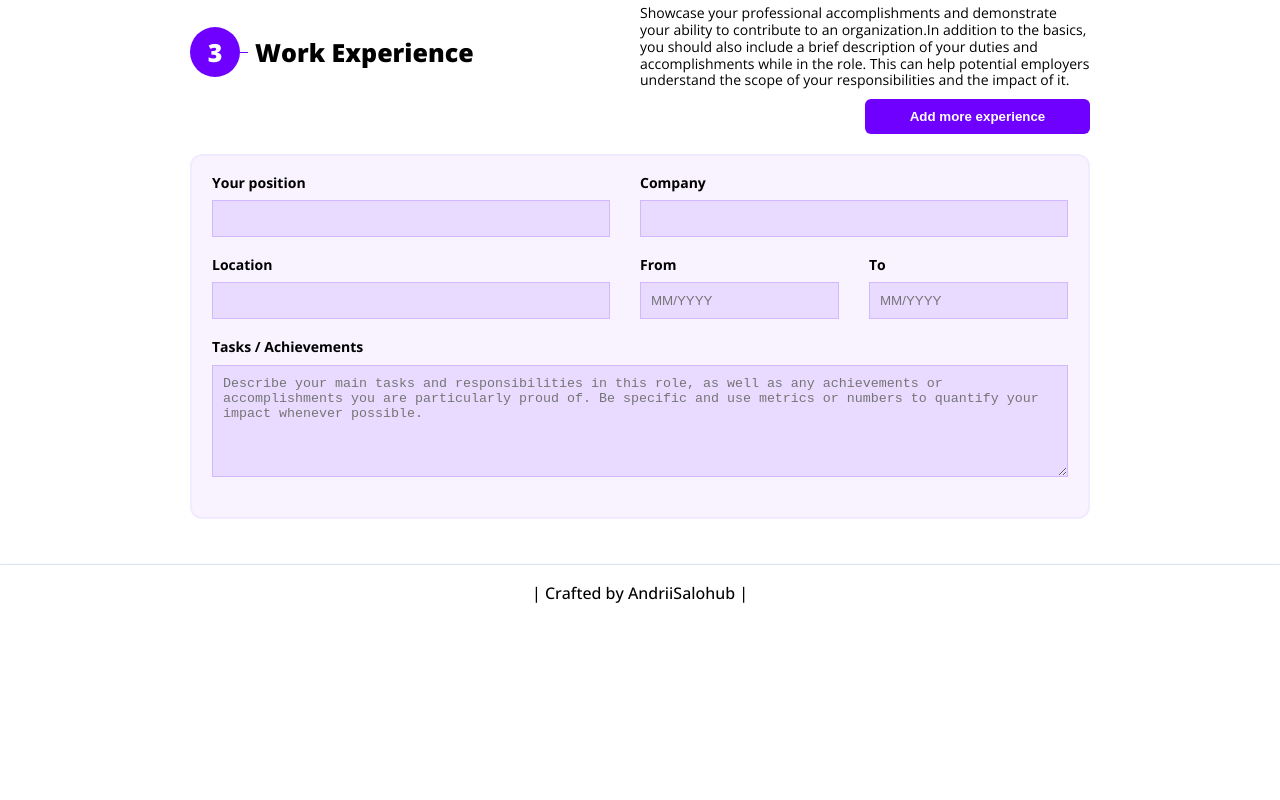
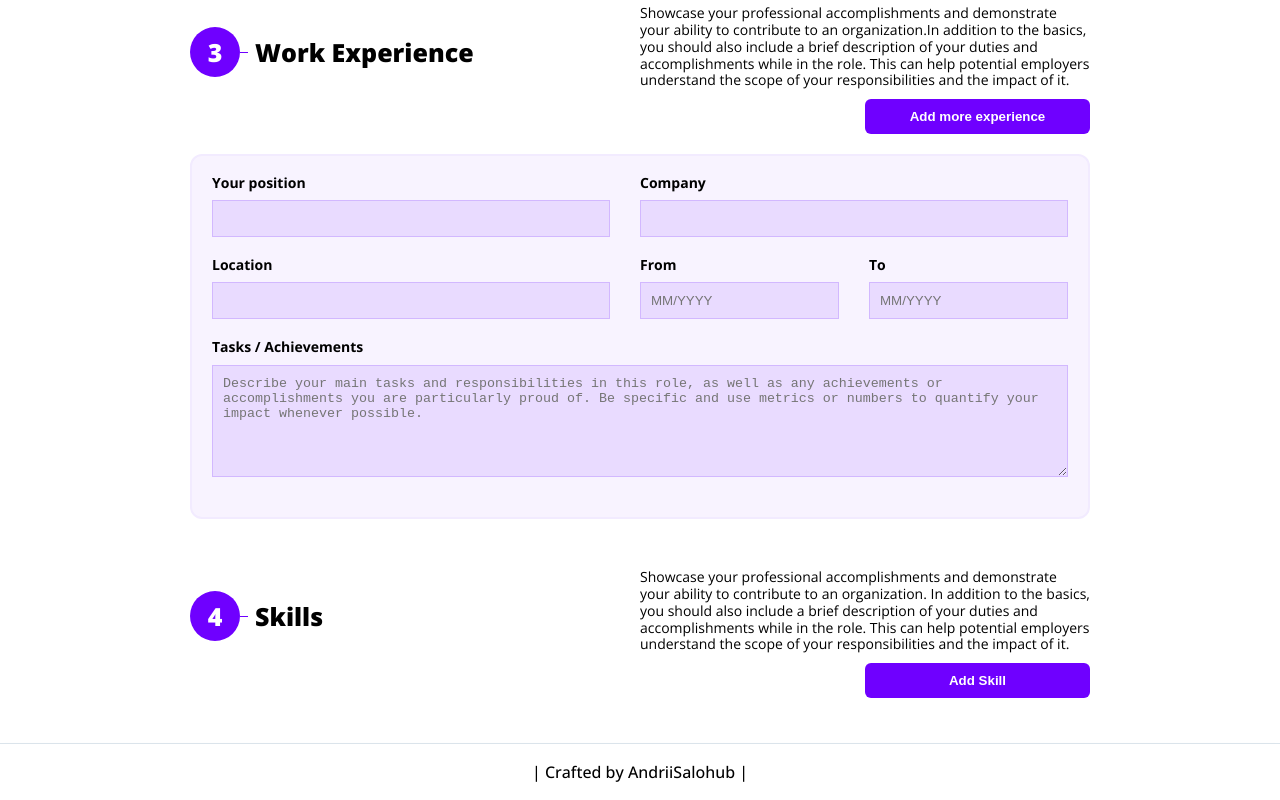
Before and after one commit to AndriiSalohub/cv-generator, a React (Vite) app: page / in a window 1280 px wide. Shown: the part 1711-2511 px from the top of the page. Before the commit the page ends 2332 px from the top, so only its background shows below. Built offline with nearby package versions, Linux system fonts and the light colour scheme.

Commit message:
Added markup for work skills form desctiption.

```diff
--- a/src/App.jsx
+++ b/src/App.jsx
@@ -3,6 +3,7 @@ import Footer from "./components/Footer/Footer";
 import GeneralInfo from "./components/GeneralInfom/GeneralInfo.jsx";
 import Header from "./components/Header/Header.jsx";
 import Profile from "./components/Profile/Profile.jsx";
+import Skills from "./components/Skills/Skills.jsx";
 import WorkExperience from "./components/WorkExperience/WorkExperience.jsx";
 
 function App() {
@@ -14,6 +15,7 @@ function App() {
         <GeneralInfo />
         <EducationInfo />
         <WorkExperience />
+        <Skills />
       </main>
       <Footer />
     </>
--- /dev/null
+++ b/src/components/Skills/Skills.jsx
@@ -0,0 +1,18 @@
+import FormDescription from "../FormDescription/FormDescription";
+import "./Skills.scss";
+
+const Skills = () => {
+  return (
+    <section className="skills">
+      <FormDescription
+        titleNumber="4"
+        title="Skills"
+        description="Showcase your professional accomplishments and demonstrate your ability to contribute to an organization. In addition to the basics, you should also include a brief description of your duties and accomplishments while in the role. This can help potential employers understand the scope of your responsibilities and the impact of it."
+        addMoreButton={true}
+        buttonText="Add Skill"
+      />
+    </section>
+  );
+};
+
+export default Skills;
--- /dev/null
+++ b/src/components/Skills/Skills.scss
@@ -0,0 +1,3 @@
+.skills {
+  margin-top: 50px;
+}
```
